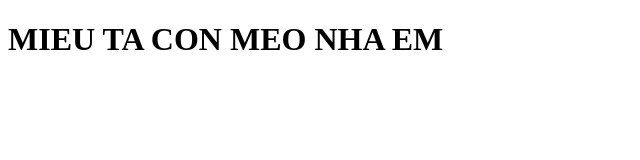
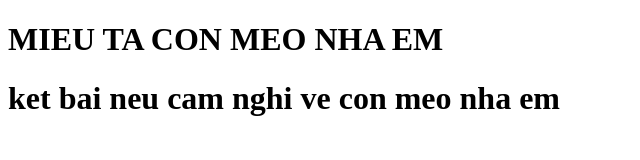
Before and after one commit to dogoethec1t62025/ngay-131, a plain HTML site: page index.html in a window 1280 px wide. Shown: the whole page, without its empty margins (0-640 px from the left). Drawn offline with Linux system fonts and the light colour scheme.

Commit message:
dogoethec1t82025

```diff
--- a/index.html
+++ b/index.html
@@ -7,5 +7,6 @@
   </head>
   <body>
     <h1>MIEU TA CON MEO NHA EM</h1>
+    <h1>ket bai neu cam nghi ve con meo nha em</h1>
   </body>
 </html>
```
